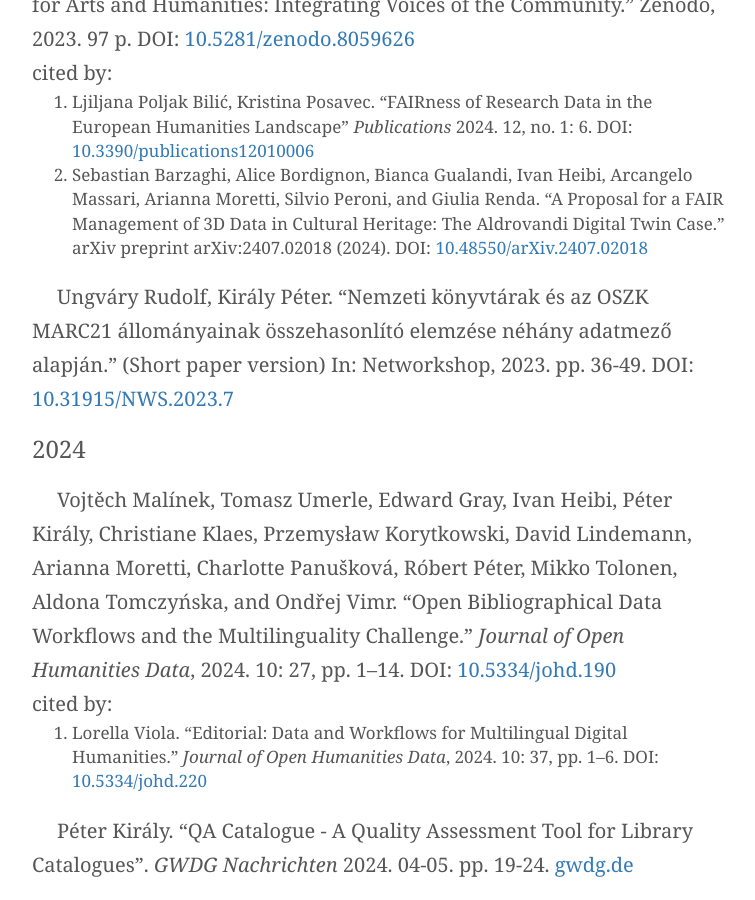
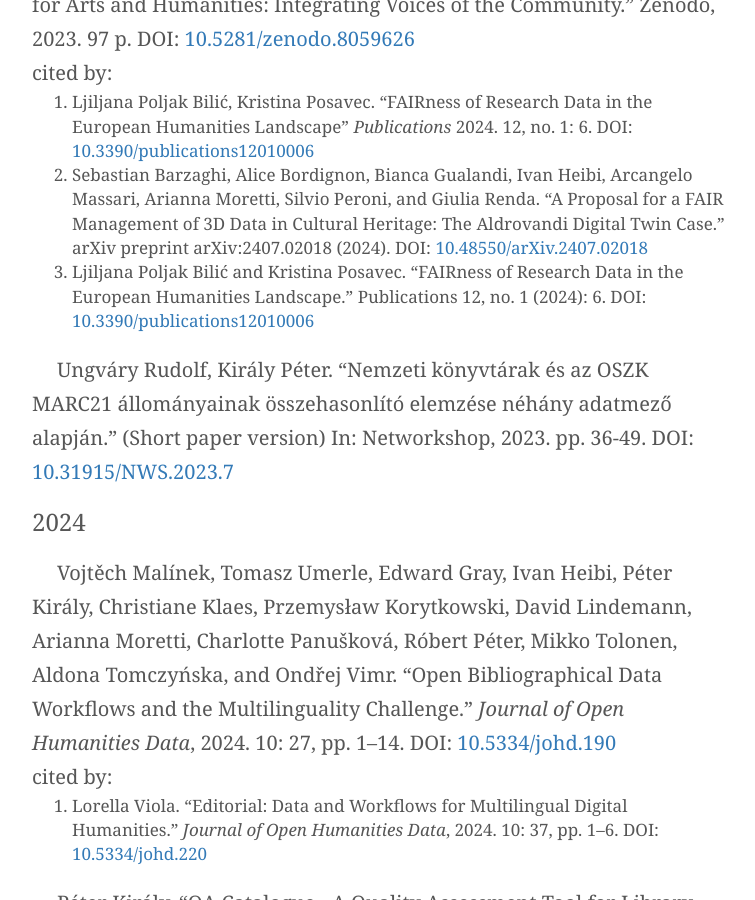
Before and after one commit to pkiraly/pkiraly.github.io, a Jekyll site: the page built from about.md, in a window 1280 px wide and 900 px high, scrolled down 17493 px. Shown: the whole window, without its empty margins (258-1013 px from the left). Built offline with Jekyll 4.4.1, drawn with Linux system fonts in a browser that asks for light colours; nearby versions of some CDN libraries; some web fonts are replaced; comment, search, counter and statistics services are not loaded.

Commit message:
Add Bilić and Posavec, 2024

```diff
--- a/about.md
+++ b/about.md
@@ -241,6 +241,7 @@ Erzsébet Tóth-Czifra, Marta Błaszczyńska, Francesco Gelati, Femmy Admiraal,
 cited by:<br/>
 1. Ljiljana Poljak Bilić, Kristina Posavec. "FAIRness of Research Data in the European Humanities Landscape" _Publications_ 2024. 12, no. 1: 6. DOI: [10.3390/publications12010006](https://doi.org/10.3390/publications12010006)
 2. Sebastian Barzaghi, Alice Bordignon, Bianca Gualandi, Ivan Heibi, Arcangelo Massari, Arianna Moretti, Silvio Peroni, and Giulia Renda. "A Proposal for a FAIR Management of 3D Data in Cultural Heritage: The Aldrovandi Digital Twin Case." arXiv preprint arXiv:2407.02018 (2024). DOI: [10.48550/arXiv.2407.02018](https://doi.org/10.48550/arXiv.2407.02018)
+3. Ljiljana Poljak Bilić and Kristina Posavec. "FAIRness of Research Data in the European Humanities Landscape." Publications 12, no. 1 (2024): 6. DOI: [10.3390/publications12010006](https://doi.org/10.3390/publications12010006)
 
 Ungváry Rudolf, Király Péter. "Nemzeti könyvtárak és az OSZK MARC21 állományainak összehasonlító elemzése néhány adatmező alapján." (Short paper version) In: Networkshop, 2023. pp. 36-49. DOI: [10.31915/NWS.2023.7](https://doi.org/110.31915/NWS.2023.7)
 
```
